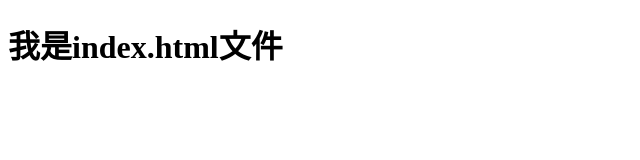
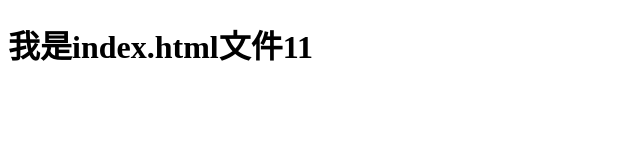
Before and after one commit to yu-dongya/git-demo, a plain HTML site: page index.html in a window 1280 px wide. Shown: the full height of the page, 0-640 px from the left. Drawn offline with Linux system fonts and the light colour scheme.

Commit message:
A程序员的第二次提交

```diff
--- a/index.html
+++ b/index.html
@@ -9,7 +9,7 @@
 </head>
 
 <body>
-    <h1>我是index.html文件</h1>
+    <h1>我是index.html文件11</h1>
 </body>
 
 </html>
```
